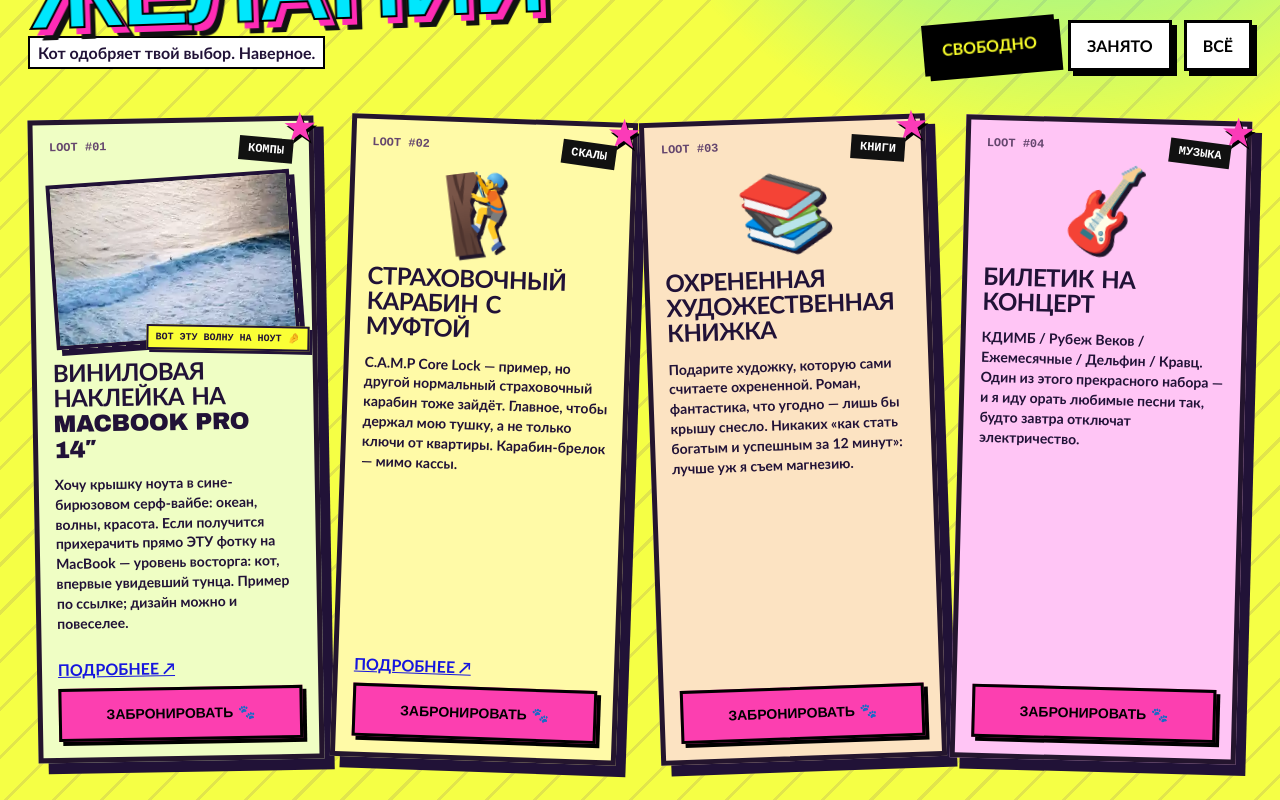
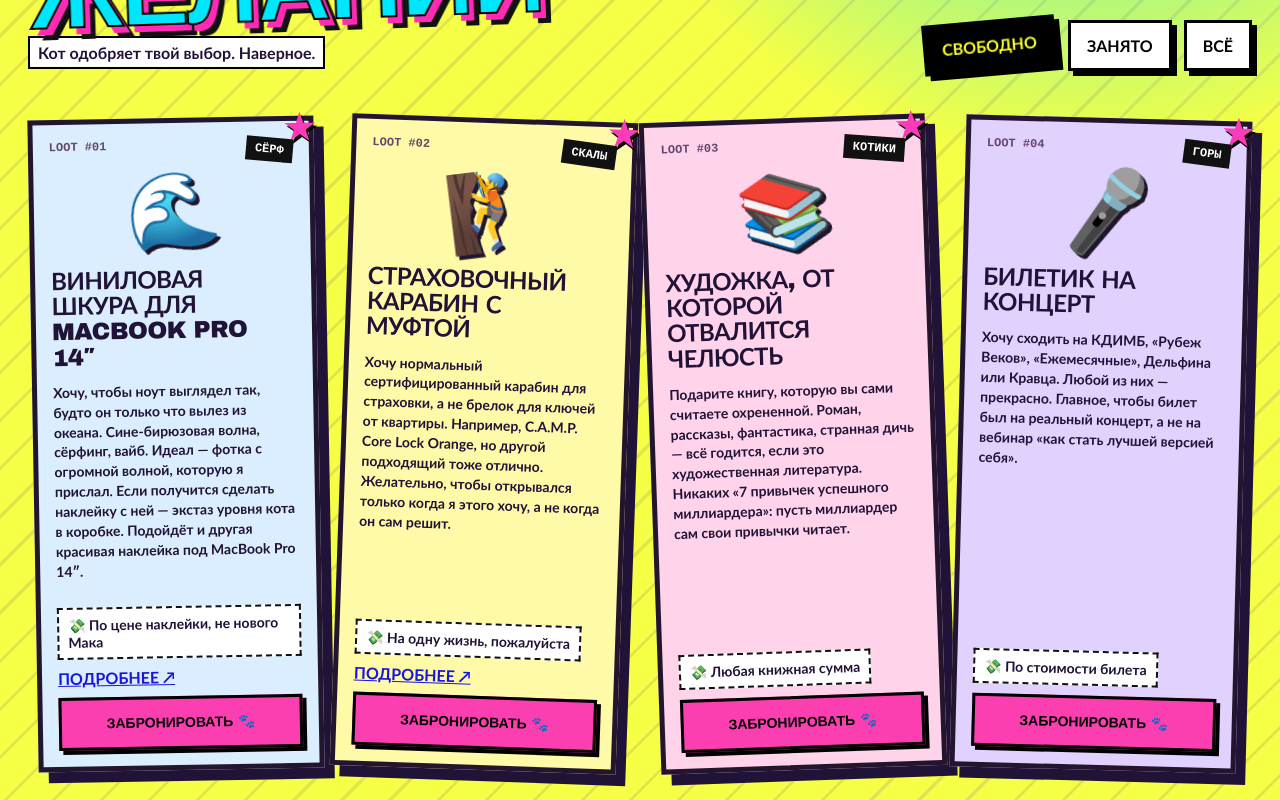
Before and after one commit to raphickie/wishlist, a React (Vite) app: page / in a window 1280 px wide. Shown: the part 1120-1920 px from the top of the page. Built offline with nearby package versions, Linux system fonts and the light colour scheme; no server answers; the database is empty.

Commit message:
feat: replace demo gifts with four personal wishlist items

```diff
--- a/src/gifts.ts
+++ b/src/gifts.ts
@@ -2,51 +2,46 @@ export type Gift = {
   id: string;
   name: string;
   emoji: string;
-  budget?: string;
-  category: 'скалы' | 'компы' | 'книги' | 'музыка';
+  budget: string;
+  category: 'скалы' | 'кайт' | 'сёрф' | 'компы' | 'котики' | 'горы';
   description: string;
   link?: string;
   image?: string;
-  imageAlt?: string;
 };
 
-// Настоящий вишлист. Не меняй id уже забронированного подарка:
-// Firestore связывает бронь с идентификатором.
 export const gifts: Gift[] = [
   {
-    id: 'macbook-surf-vinyl',
-    name: 'Виниловая наклейка на MacBook Pro 14″',
+    id: 'macbook-surf-skin',
+    name: 'Виниловая шкура для MacBook Pro 14″',
     emoji: '🌊',
-    category: 'компы',
-    description:
-      'Хочу крышку ноута в сине-бирюзовом серф-вайбе: океан, волны, красота. Если получится прихерачить прямо ЭТУ фотку на MacBook — уровень восторга: кот, впервые увидевший тунца. Пример по ссылке; дизайн можно и повеселее.',
+    budget: 'По цене наклейки, не нового Мака',
+    category: 'сёрф',
+    description: 'Хочу, чтобы ноут выглядел так, будто он только что вылез из океана. Сине-бирюзовая волна, сёрфинг, вайб. Идеал — фотка с огромной волной, которую я прислал. Если получится сделать наклейку с ней — экстаз уровня кота в коробке. Подойдёт и другая красивая наклейка под MacBook Pro 14″.',
     link: 'https://www.ozon.ru/product/vinilovoe-pokrytie-nakleyka-dlya-macbook-pro-14-m1-m4-kryshka-zadnyaya-chast-502006751/',
-    image: 'images/surf-wave.webp',
-    imageAlt: 'Сине-бирюзовая морская волна с крошечным сёрфером — референс для наклейки на ноутбук',
   },
   {
-    id: 'belay-locking-carabiner',
+    id: 'climbing-locking-carabiner',
     name: 'Страховочный карабин с муфтой',
     emoji: '🧗',
+    budget: 'На одну жизнь, пожалуйста',
     category: 'скалы',
-    description:
-      'C.A.M.P Core Lock — пример, но другой нормальный страховочный карабин тоже зайдёт. Главное, чтобы держал мою тушку, а не только ключи от квартиры. Карабин-брелок — мимо кассы.',
+    description: 'Хочу нормальный сертифицированный карабин для страховки, а не брелок для ключей от квартиры. Например, C.A.M.P. Core Lock Orange, но другой подходящий тоже отлично. Желательно, чтобы открывался только когда я этого хочу, а не когда он сам решит.',
     link: 'https://sport-marafon.ru/catalog/karabiny/karabin-c-a-m-p-core-lock-orange/',
   },
   {
-    id: 'awesome-fiction-book',
-    name: 'Охрененная художественная книжка',
+    id: 'amazing-fiction-book',
+    name: 'Художка, от которой отвалится челюсть',
     emoji: '📚',
-    category: 'книги',
-    description:
-      'Подарите художку, которую сами считаете охрененной. Роман, фантастика, что угодно — лишь бы крышу снесло. Никаких «как стать богатым и успешным за 12 минут»: лучше уж я съем магнезию.',
+    budget: 'Любая книжная сумма',
+    category: 'котики',
+    description: 'Подарите книгу, которую вы сами считаете охрененной. Роман, рассказы, фантастика, странная дичь — всё годится, если это художественная литература. Никаких «7 привычек успешного миллиардера»: пусть миллиардер сам свои привычки читает.',
   },
   {
     id: 'concert-ticket',
     name: 'Билетик на концерт',
-    emoji: '🎸',
-    category: 'музыка',
-    description:
-      'КДИМБ / Рубеж Веков / Ежемесячные / Дельфин / Кравц. Один из этого прекрасного набора — и я иду орать любимые песни так, будто завтра отключат электричество.',
+    emoji: '🎤',
+    budget: 'По стоимости билета',
+    category: 'горы',
+    description: 'Хочу сходить на КДИМБ, «Рубеж Веков», «Ежемесячные», Дельфина или Кравца. Любой из них — прекрасно. Главное, чтобы билет был на реальный концерт, а не на вебинар «как стать лучшей версией себя».',
   },
 ];
```
